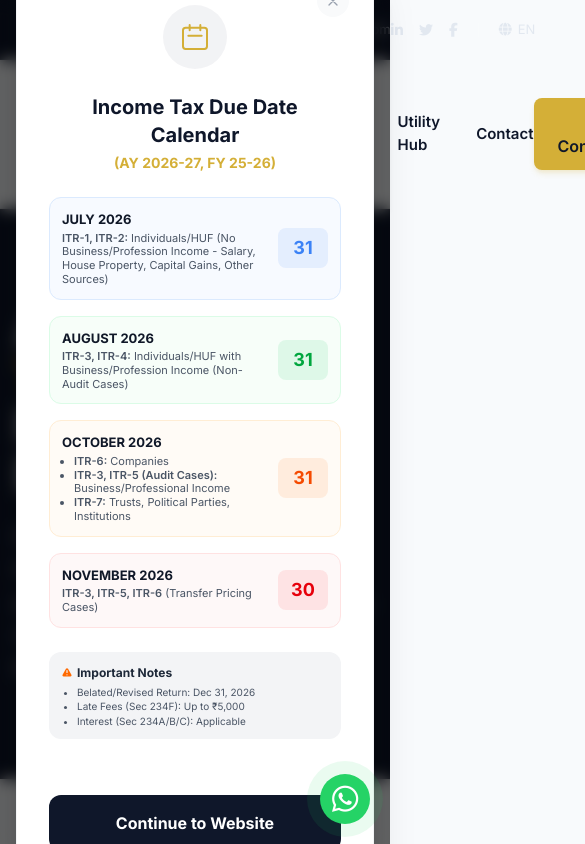
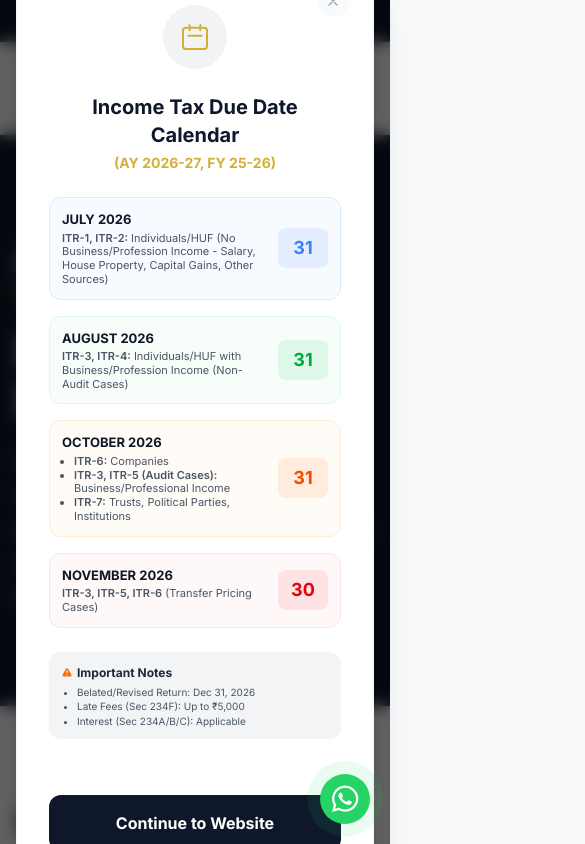
Before and after one commit to arihantfinserve/Arihantfinserve, a Next.js app: page /about in a window 390 px wide. Shown: the top 844 px of the page, 585 px wide, since content can reach past the window. Built offline with nearby package versions, Linux system fonts and the light colour scheme.

Commit message:
Implement mobile responsive navbar

```diff
--- a/components/Navbar.module.css
+++ b/components/Navbar.module.css
@@ -296,3 +296,153 @@
   align-items: center;
   gap: 16px;
 }
+
+.navRight {
+  display: flex;
+  align-items: center;
+  gap: 16px;
+}
+
+.mobileMenuBtn {
+  display: none;
+  background: none;
+  border: none;
+  font-size: 24px;
+  color: var(--primary, #0F172A);
+  cursor: pointer;
+  padding: 8px;
+}
+
+.mobileDrawer {
+  display: none;
+  position: absolute;
+  top: 100%;
+  left: 0;
+  right: 0;
+  background: var(--background, #ffffff);
+  border-top: 1px solid rgba(0,0,0,0.05);
+  box-shadow: 0 10px 15px -3px rgba(0,0,0,0.1);
+  padding: 0;
+  max-height: 0;
+  overflow: hidden;
+  transition: max-height 0.4s ease-in-out, padding 0.4s ease;
+}
+
+.mobileDrawerOpen {
+  max-height: 80vh;
+  overflow-y: auto;
+  padding: 20px 0;
+}
+
+.mobileNav {
+  display: flex;
+  flex-direction: column;
+  padding: 0 32px;
+}
+
+.mobileNavItem {
+  padding: 16px 0;
+  font-size: 16px;
+  font-weight: 600;
+  color: var(--primary, #0F172A);
+  text-decoration: none;
+  border-bottom: 1px solid rgba(0,0,0,0.05);
+}
+
+.mobileNavAccordion {
+  border-bottom: 1px solid rgba(0,0,0,0.05);
+}
+
+.mobileAccordionBtn {
+  width: 100%;
+  text-align: left;
+  padding: 16px 0;
+  font-size: 16px;
+  font-weight: 600;
+  color: var(--primary, #0F172A);
+  background: none;
+  border: none;
+  display: flex;
+  justify-content: space-between;
+  align-items: center;
+  cursor: pointer;
+}
+
+.mobileAccordionContent {
+  max-height: 0;
+  overflow: hidden;
+  transition: max-height 0.4s ease;
+}
+
+.mobileAccordionOpen {
+  max-height: 1000px;
+}
+
+.mobileAccordionSection {
+  margin-bottom: 16px;
+  padding-left: 16px;
+}
+
+.mobileAccordionSection h4 {
+  font-size: 14px;
+  color: var(--accent-gold, #D4AF37);
+  margin-bottom: 8px;
+  margin-top: 8px;
+  display: flex;
+  align-items: center;
+  gap: 8px;
+}
+
+.mobileAccordionSection a {
+  display: block;
+  padding: 8px 0;
+  font-size: 14px;
+  color: #475569;
+  text-decoration: none;
+}
+
+.viewAllServicesBtn {
+  display: block;
+  text-align: center;
+  padding: 12px;
+  background: rgba(212, 175, 55, 0.1);
+  color: var(--accent-gold, #D4AF37);
+  border-radius: 8px;
+  font-weight: 600;
+  text-decoration: none;
+  margin: 16px;
+}
+
+@media (max-width: 1024px) {
+  .navLinks {
+    display: none;
+  }
+
+  .actions {
+    display: none;
+  }
+
+  .mobileMenuBtn {
+    display: block;
+  }
+
+  .mobileDrawer {
+    display: block;
+  }
+
+  .topBarLeft {
+    display: none;
+  }
+
+  .topBarContainer {
+    justify-content: flex-end;
+  }
+
+  .navContainer {
+    padding: 16px 20px;
+  }
+
+  .mobileNav {
+    padding: 0 20px;
+  }
+}
--- a/components/Navbar.tsx
+++ b/components/Navbar.tsx
@@ -8,6 +8,11 @@ import styles from './Navbar.module.css';
 
 export default function Navbar() {
   const [isMegaMenuOpen, setIsMegaMenuOpen] = useState(false);
+  const [isMobileMenuOpen, setIsMobileMenuOpen] = useState(false);
+  const [mobileServicesOpen, setMobileServicesOpen] = useState(false);
+
+  const toggleMobileMenu = () => setIsMobileMenuOpen(!isMobileMenuOpen);
+
   return (
     <header className={styles.header}>
       {/* Top Bar */}
@@ -181,6 +186,7 @@ export default function Navbar() {
           <Link href="/contact" className={styles.navItem}>Contact</Link>
         </nav>
 
+        <div className={styles.navRight}>
           <div className={styles.actions}>
             <a href="https://wa.me/919157657347?text=I%20would%20like%20to%20book%20a%20consultation" target="_blank" rel="noopener noreferrer">
               <Button variant="primary">
@@ -188,6 +194,55 @@ export default function Navbar() {
               </Button>
             </a>
           </div>
+          <button className={styles.mobileMenuBtn} onClick={toggleMobileMenu} aria-label="Toggle menu">
+            <i className={`fa-solid ${isMobileMenuOpen ? 'fa-xmark' : 'fa-bars'}`}></i>
+          </button>
+        </div>
+      </div>
+
+      {/* Mobile Drawer */}
+      <div className={`${styles.mobileDrawer} ${isMobileMenuOpen ? styles.mobileDrawerOpen : ''}`}>
+        <nav className={styles.mobileNav}>
+          <Link href="/" className={styles.mobileNavItem} onClick={toggleMobileMenu}>Home</Link>
+          <Link href="/about" className={styles.mobileNavItem} onClick={toggleMobileMenu}>About Us</Link>
+
+          {/* Mobile Services Accordion */}
+          <div className={styles.mobileNavAccordion}>
+            <button
+              className={styles.mobileAccordionBtn}
+              onClick={() => setMobileServicesOpen(!mobileServicesOpen)}
+            >
+              Services <i className={`fa-solid fa-chevron-${mobileServicesOpen ? 'up' : 'down'}`}></i>
+            </button>
+            <div className={`${styles.mobileAccordionContent} ${mobileServicesOpen ? styles.mobileAccordionOpen : ''}`}>
+              <div className={styles.mobileAccordionSection}>
+                <h4><i className="fa-solid fa-rocket"></i> Registrations</h4>
+                <Link href="/services/pvt-ltd" onClick={toggleMobileMenu}>Pvt Ltd / LLP / OPC</Link>
+                <Link href="/services/fssai" onClick={toggleMobileMenu}>FSSAI License</Link>
+              </div>
+              <div className={styles.mobileAccordionSection}>
+                <h4><i className="fa-solid fa-file-invoice-dollar"></i> Taxation</h4>
+                <Link href="/services/income-tax-return" onClick={toggleMobileMenu}>Income Tax Return</Link>
+                <Link href="/services/gst-registration" onClick={toggleMobileMenu}>GST Registration</Link>
+              </div>
+              <div className={styles.mobileAccordionSection}>
+                <h4><i className="fa-solid fa-clipboard-check"></i> Audit & Assurance</h4>
+                <Link href="/services/tax-audit" onClick={toggleMobileMenu}>Tax Audit</Link>
+                <Link href="/services/statutory-audit" onClick={toggleMobileMenu}>Statutory Audit</Link>
+              </div>
+              <div className={styles.mobileAccordionSection}>
+                <h4><i className="fa-solid fa-building-columns"></i> Business Loan</h4>
+                <Link href="/services/project-reports" onClick={toggleMobileMenu}>Project Reports</Link>
+                <Link href="/services/cma-data" onClick={toggleMobileMenu}>CMA Data</Link>
+              </div>
+              <Link href="/services" className={styles.viewAllServicesBtn} onClick={toggleMobileMenu}>View All Services</Link>
+            </div>
+          </div>
+
+          <Link href="/packages" className={styles.mobileNavItem} onClick={toggleMobileMenu}>Speciality & Packages</Link>
+          <Link href="/utilities" className={styles.mobileNavItem} onClick={toggleMobileMenu}>Utility Hub</Link>
+          <Link href="/contact" className={styles.mobileNavItem} onClick={toggleMobileMenu}>Contact</Link>
+        </nav>
       </div>
     </header>
   );
```
Lines whose indentation alone changed are shown as unchanged.
